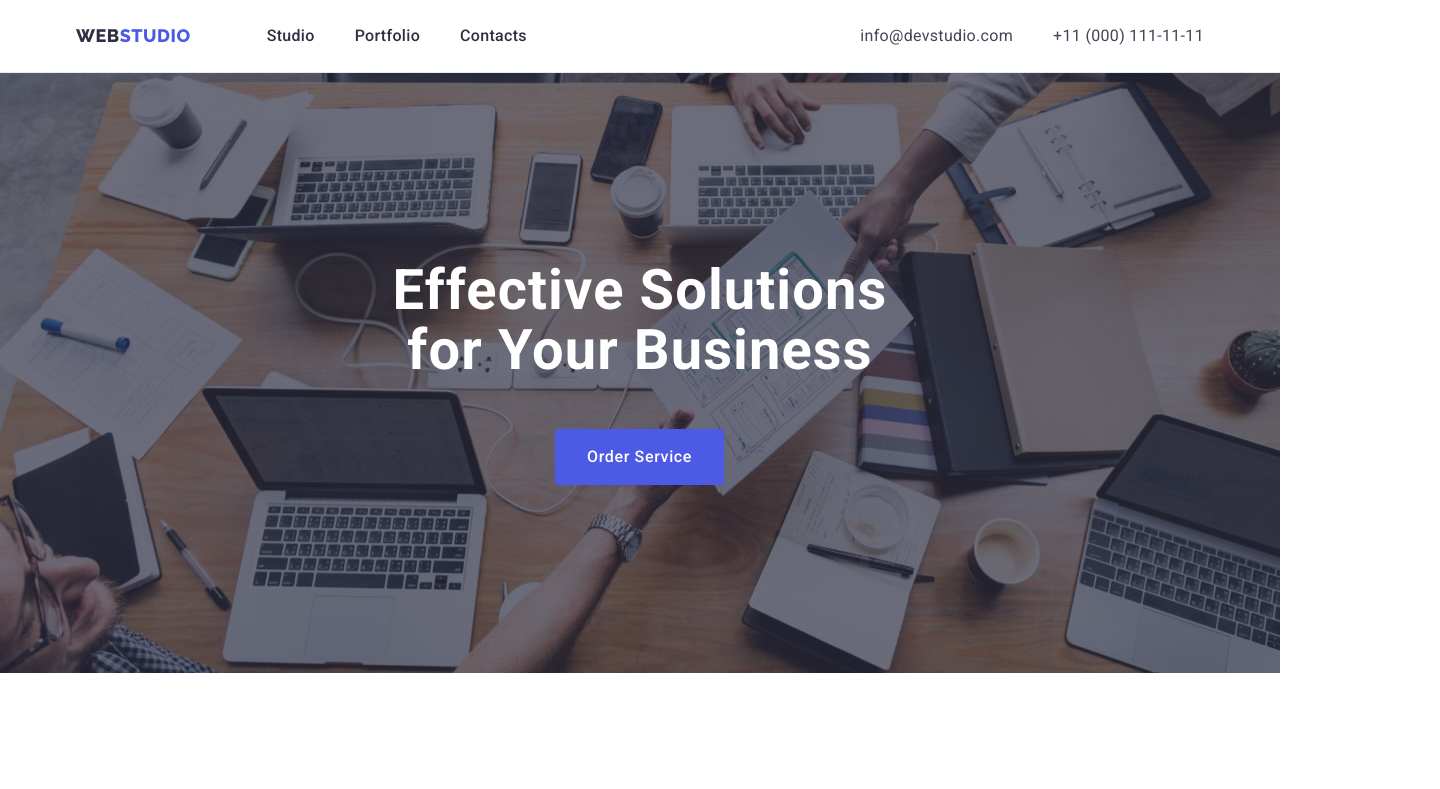
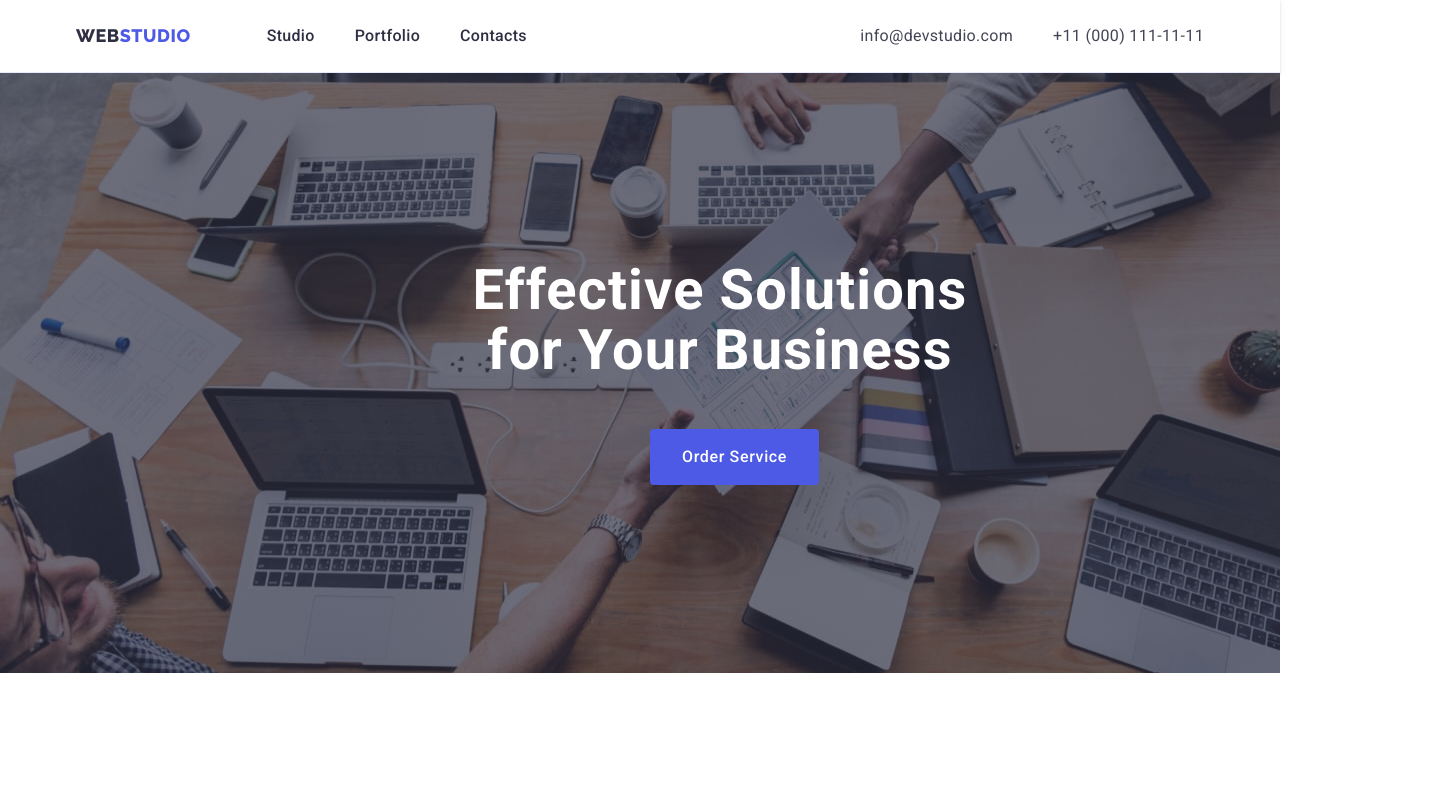
Before and after one commit to mep39/goit-markup-hw-04, a plain HTML site: page index.html in a window 1280 px wide. Shown: the top 789 px of the page, 1440 px wide, since content can reach past the window. Drawn offline with nearby package versions, Linux system fonts and the light colour scheme.

Commit message:
зміни

```diff
--- a/css/styles.css
+++ b/css/styles.css
@@ -153,9 +153,9 @@ img {
   padding-bottom: 188px;
 
 }
-.container hero-container {
-  /* width: 1440px;
-  height: 600px;
+.hero-container {
+  width: 1440px;
+  /* height: 600px;
   padding-top: 188px;
   margin: auto; */
 }
@@ -193,7 +193,7 @@ img {
   /* box-shadow: 0px 4px 4px rgba(0, 0, 0, 0.15); */
   padding: 16px 32px;
   /* padding-bottom: 188px; */
-  margin-left: 479px;
+  margin-left: 635px;
 }
 .hero-btn:hover,
 .hero-btn:focus {
@@ -258,6 +258,7 @@ clip: rect(0
 .portfolio-btn-item :hover,
 .portfolio-btn-item :focus {
   color: #FFFFFF;
+  border-color: var(--primery-color);
   background-color: var(--primery-color);
   cursor: pointer;
   box-shadow: 0px 3px 1px rgba(0, 0, 0, 0.1), 0px 2px 1px rgba(0, 0, 0, 0.08), 0px 2px 2px rgba(0, 0, 0, 0.12);
```
